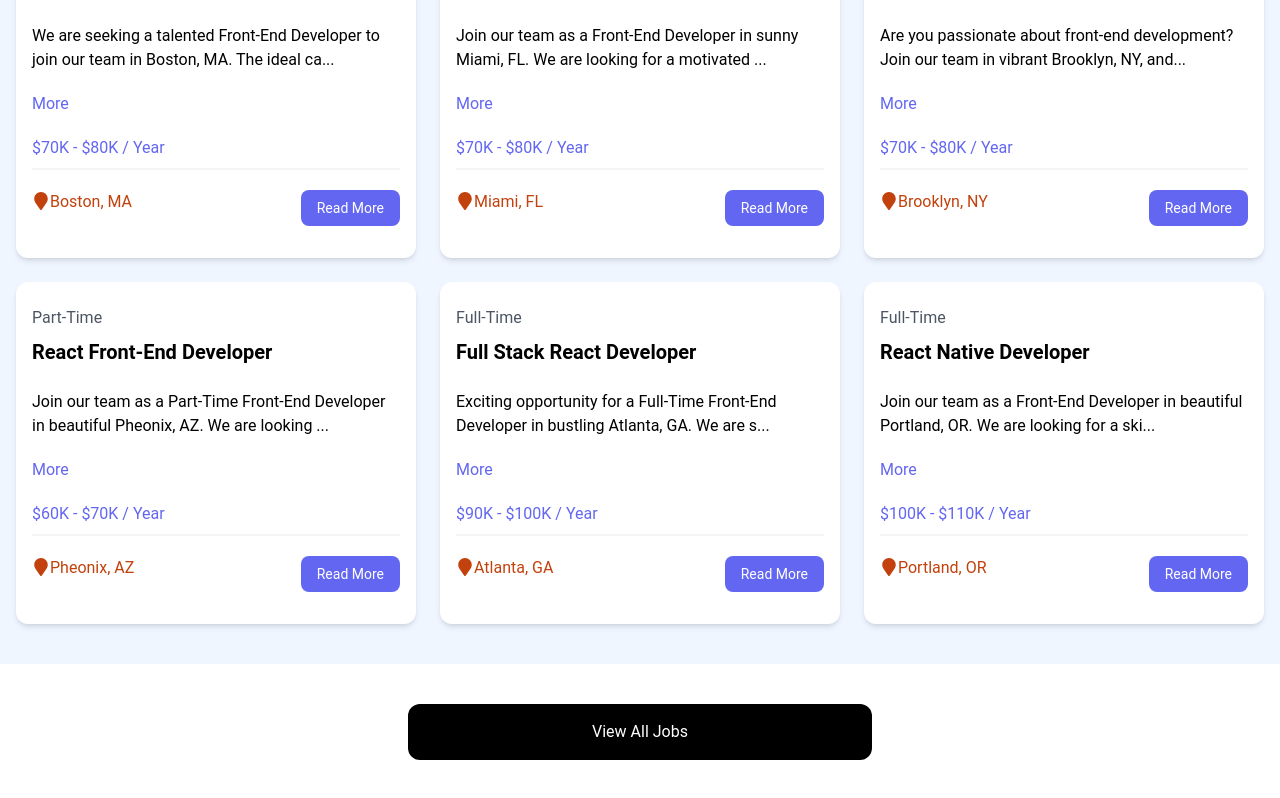
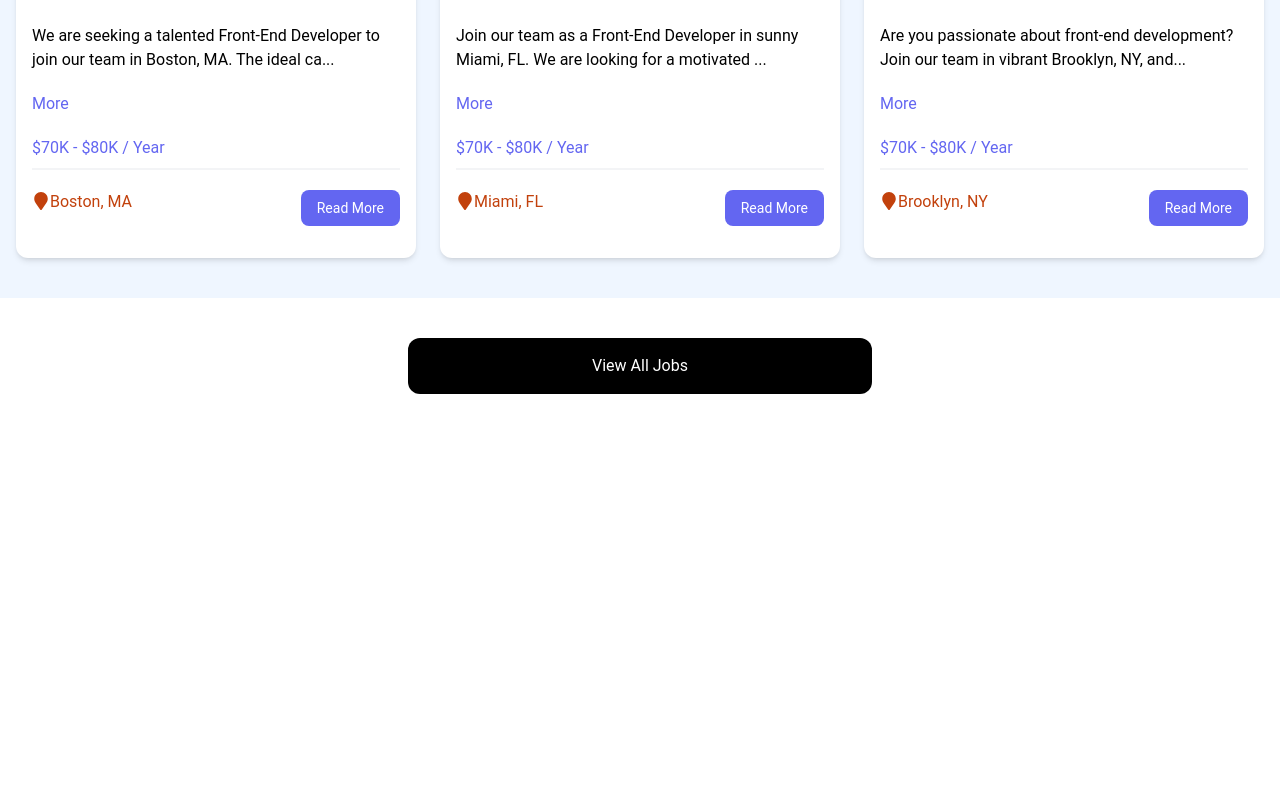
Before and after one commit to TiborKopca/ReactApp-Job-website2024, a React (Vite) app: page / in a window 1280 px wide. Shown: the part 793-1591 px from the top of the page. After the commit the page ends 1227 px from the top, so only its background shows below. Built offline with nearby package versions, Linux system fonts and the light colour scheme; data requests are answered from the project's data file.

Commit message:
showing results of the Fetch depending on URL

```diff
--- a/src/components/JobListings.jsx
+++ b/src/components/JobListings.jsx
@@ -20,9 +20,12 @@ const JobListings = ({ isHome = false }) => {
   //upon the change of the variable, it will do stuff, empty array = runs once, without it will be forever in loop
   useEffect(() => {
     const fetchJobs = async () => {
+      //Showing different results based on URL, we want show 3 results on Homepage
+      const apiURL = isHome ? 'http://localhost:4000/jobs?_limit=3' : 'http://localhost:4000/jobs';
+
       //try-catch is not obligatory
       try {
-        const res = await fetch("http://localhost:4000/jobs");
+        const res = await fetch(apiURL);
         const data = await res.json();
         setJobs(data);
       } catch (error) {
```
